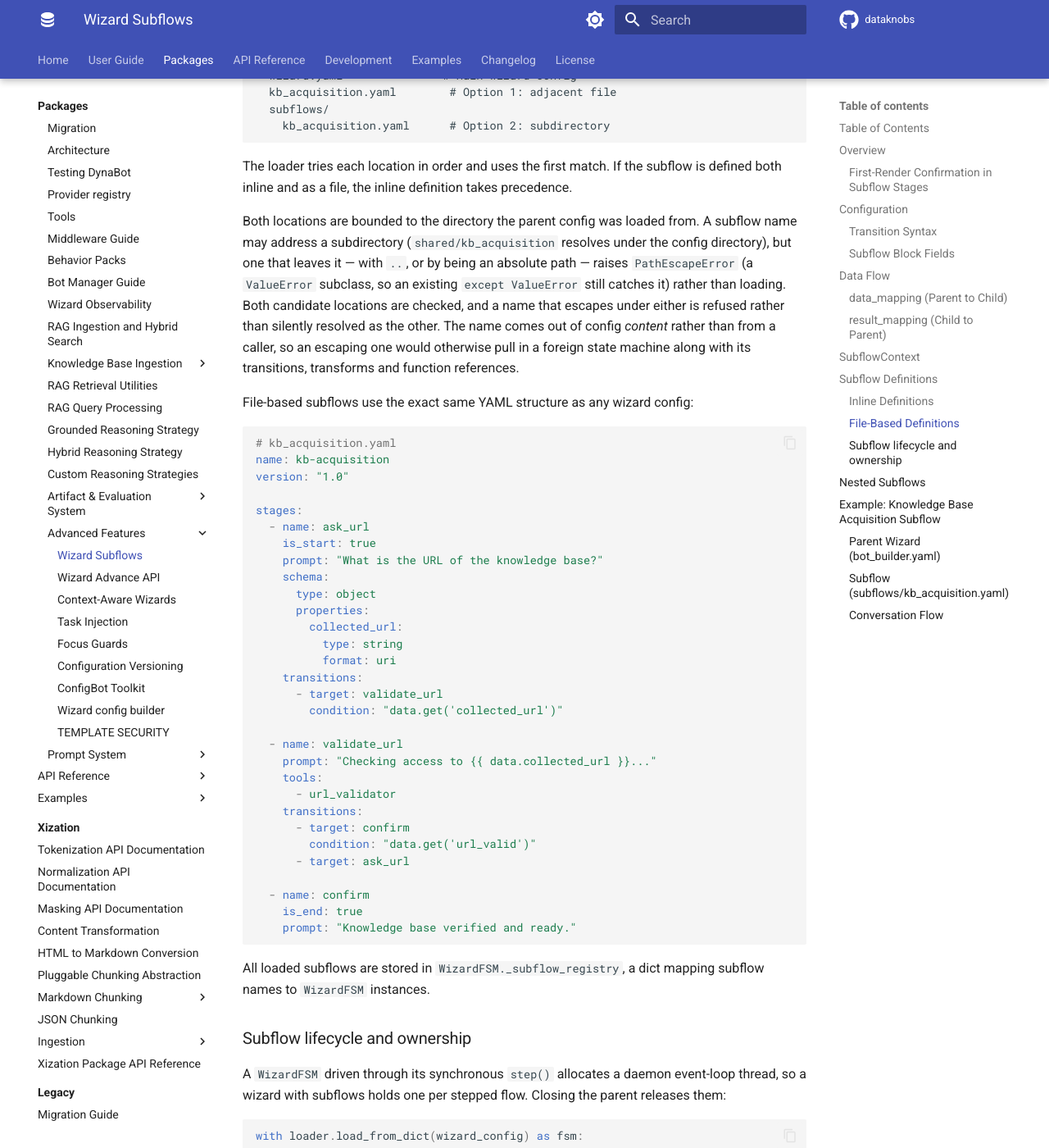
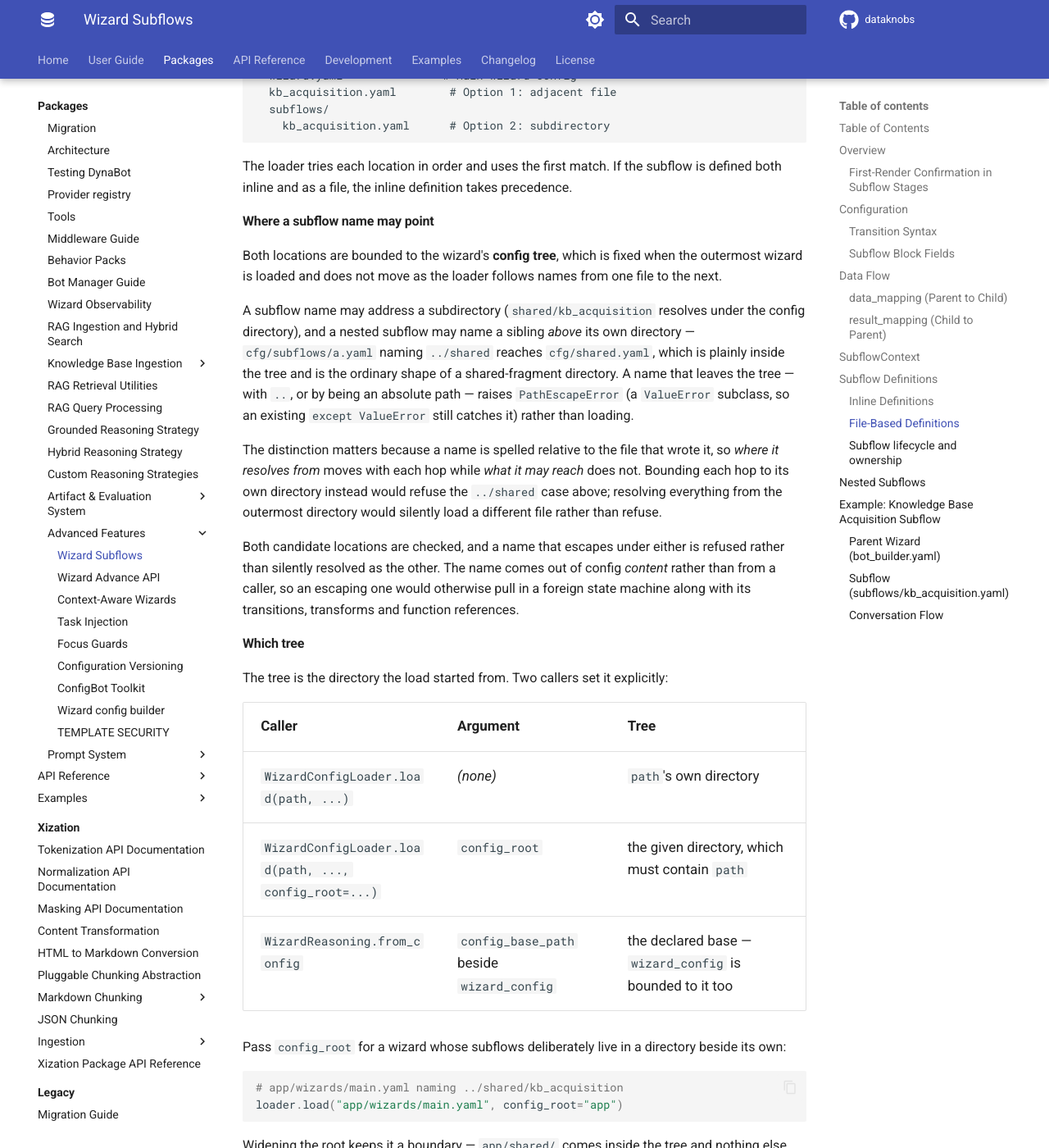
Before and after one commit to KBS-Labs/dataknobs, an MkDocs documentation site: the page built from docs/packages/bots/guides/wizard-subflows.md, in a window 1280 px wide and 1400 px high, scrolled down 7063 px. Shown: the whole window at 82% size. Built offline with MkDocs 1.6.1 and Material for MkDocs 9.7.7, drawn with Linux system fonts in a browser that asks for light colours; comment, search, counter and statistics services are not loaded; some of the changed text lies outside the part shown.

Commit message:
docs(bots): describe the subflow boundary as the wizard's config tree
`WIZARD_SUBFLOWS.md` still said both probe locations are bounded to "the
directory the parent config was loaded from", which is the boundary this
branch replaced. The CHANGELOG entry was amended in place and the guide
was not, leaving the two contradicting each other -- and the guide is
whole-file transcluded into the docs site, so the stale sentence was
being served.

It also contradicted a passing test in both directions: the guide
implied `cfg/subflows/a.yaml` naming `../shared` is refused, while
`test_a_nested_subflow_may_reach_a_sibling_higher_in_the_tree` asserts
it loads.

The section now states the tree boundary, why the resolution base and
the boundary have to move independently, and which caller fixes the
tree -- `config_root` on `WizardConfigLoader.load` had no user-facing
home, and neither did `config_base_path`, whose breaking change was
documented only in a docstring and a CHANGELOG entry. Adds the symlink
caveat that the primitive states and the guide did not: containment is
lexical, so a symlink inside the tree can still widen where a permitted
name lands.

Corrects one test's claim while there. It said guarding only the first
probe "would leave a live path", which is false: the second probe is the
first with `subflows/` inserted, so it is strictly one level deeper, and
a name climbing far enough to escape under it has already escaped under
the first -- which is checked first. The refusal that test observes
comes from probe one, and no name reaching this loader isolates probe
two. Its guard stays, and the docstring now says what it is actually
for: keeping containment a property of each composition rather than of
the order they happen to be tried in.

Co-Authored-By: Claude Opus 5 (1M context) <noreply@anthropic.com>

````diff
--- a/packages/bots/docs/WIZARD_SUBFLOWS.md
+++ b/packages/bots/docs/WIZARD_SUBFLOWS.md
@@ -268,7 +268,38 @@ project/
 
 The loader tries each location in order and uses the first match. If the subflow is defined both inline and as a file, the inline definition takes precedence.
 
-Both locations are bounded to the directory the parent config was loaded from. A subflow name may address a subdirectory (`shared/kb_acquisition` resolves under the config directory), but one that leaves it — with `..`, or by being an absolute path — raises `PathEscapeError` (a `ValueError` subclass, so an existing `except ValueError` still catches it) rather than loading. Both candidate locations are checked, and a name that escapes under either is refused rather than silently resolved as the other. The name comes out of config *content* rather than from a caller, so an escaping one would otherwise pull in a foreign state machine along with its transitions, transforms and function references.
+#### Where a subflow name may point
+
+Both locations are bounded to the wizard's **config tree**, which is fixed when the outermost wizard is loaded and does not move as the loader follows names from one file to the next.
+
+A subflow name may address a subdirectory (`shared/kb_acquisition` resolves under the config directory), and a nested subflow may name a sibling *above* its own directory — `cfg/subflows/a.yaml` naming `../shared` reaches `cfg/shared.yaml`, which is plainly inside the tree and is the ordinary shape of a shared-fragment directory. A name that leaves the tree — with `..`, or by being an absolute path — raises `PathEscapeError` (a `ValueError` subclass, so an existing `except ValueError` still catches it) rather than loading.
+
+The distinction matters because a name is spelled relative to the file that wrote it, so *where it resolves from* moves with each hop while *what it may reach* does not. Bounding each hop to its own directory instead would refuse the `../shared` case above; resolving everything from the outermost directory would silently load a different file rather than refuse.
+
+Both candidate locations are checked, and a name that escapes under either is refused rather than silently resolved as the other. The name comes out of config *content* rather than from a caller, so an escaping one would otherwise pull in a foreign state machine along with its transitions, transforms and function references.
+
+#### Which tree
+
+The tree is the directory the load started from. Two callers set it explicitly:
+
+| Caller | Argument | Tree |
+|---|---|---|
+| `WizardConfigLoader.load(path, ...)` | *(none)* | `path`'s own directory |
+| `WizardConfigLoader.load(path, ..., config_root=...)` | `config_root` | the given directory, which must contain `path` |
+| `WizardReasoning.from_config` | `config_base_path` beside `wizard_config` | the declared base — `wizard_config` is bounded to it too |
+
+Pass `config_root` for a wizard whose subflows deliberately live in a directory beside its own:
+
+```python
+# app/wizards/main.yaml naming ../shared/kb_acquisition
+loader.load("app/wizards/main.yaml", config_root="app")
+```
+
+Widening the root keeps it a boundary — `app/shared/` comes inside the tree and nothing else does — where an on/off switch would admit everything. A `config_root` that does not contain the entry file is refused, since the two arguments then disagree about which tree is being loaded.
+
+Declaring no `config_base_path` on a bot declares no tree and bounds nothing, which is the migration for a deployment that genuinely wants an absolute `wizard_config`.
+
+> Containment is judged **lexically**: the name is what gets checked, and no symlink is followed while checking it. A symlink *inside* the tree that points outside it is therefore contained by this guard and can still widen where a permitted name lands — deliberately, since the symlink is part of the deployment's own tree rather than something a config name chose.
 
 File-based subflows use the exact same YAML structure as any wizard config:
 
````
Also changed, not shown: 1 other file.
